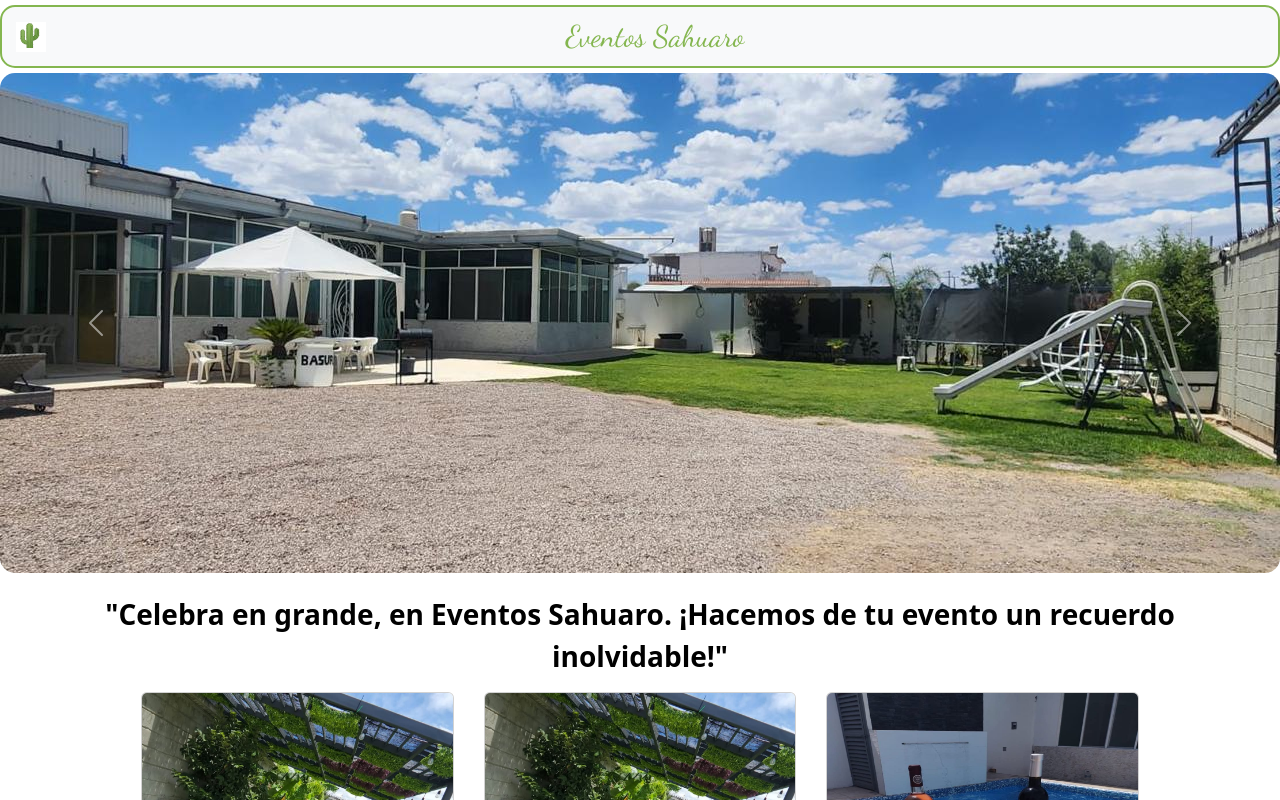
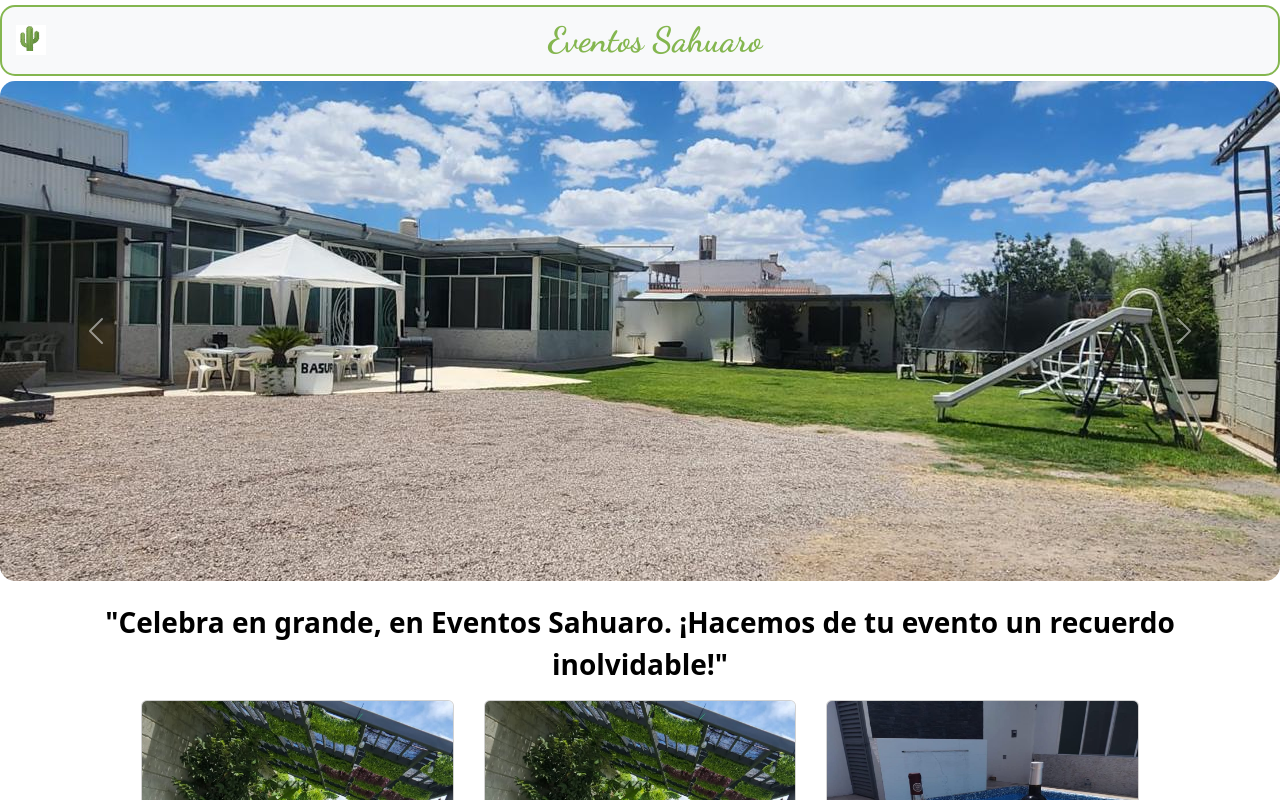
Before and after one commit to AngelStrg/Eventos_sahuaro, an Angular app: page / in a window 1280 px wide. Shown: the top 800 px of the page. Built offline with nearby package versions, Linux system fonts and the light colour scheme.

Commit message:
Update nav-bar.component.css
7

```diff
--- a/src/app/components/nav-bar/nav-bar.component.css
+++ b/src/app/components/nav-bar/nav-bar.component.css
@@ -17,8 +17,10 @@
     font-optical-sizing: auto;
     font-style: normal;
     margin: auto;
-    font-size: 30px;
+    font-size: 35px;
+    font-weight: 700;
     color: #84b64f;
+
 }
 
 @media (max-width: 768px) {
```
